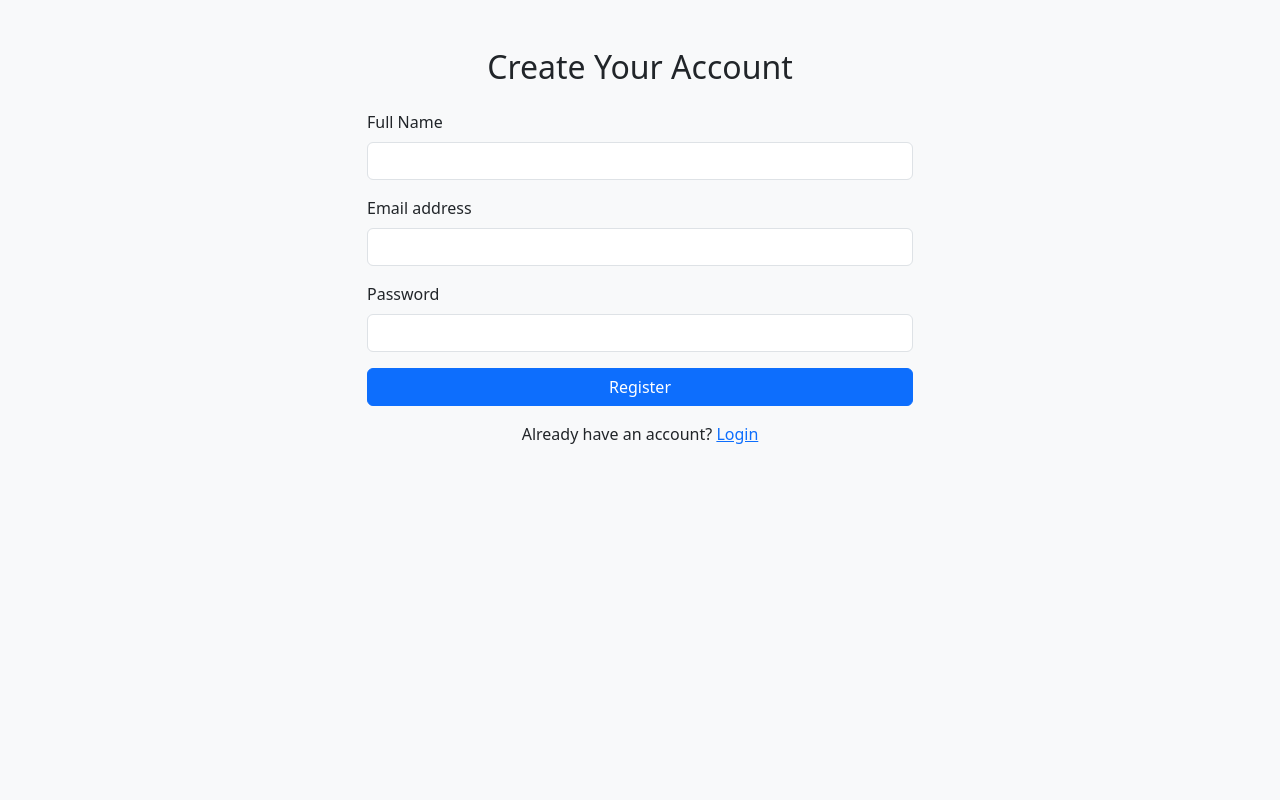
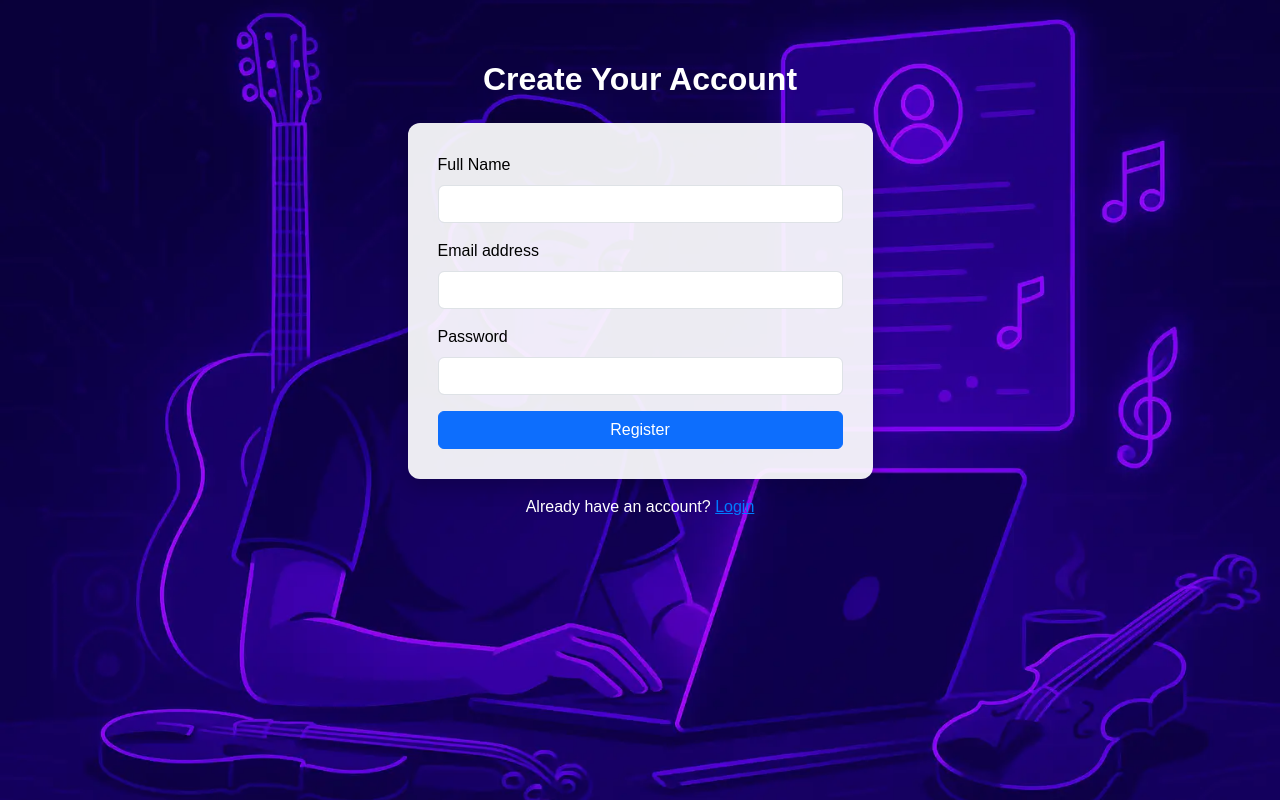
Before and after one commit to Thilini-samanthika/career-guidance-CV-builder, a Flask app: page /register in a window 1280 px wide. Run offline with Flask 3, Linux system fonts and the light colour scheme.

Commit message:
Register සහ Login page UI update කළා

```diff
--- a/app.py
+++ b/app.py
@@ -1,22 +1,109 @@
-from flask import Flask, render_template
+from flask import Flask, render_template, request, redirect, url_for, flash, session
+from werkzeug.security import generate_password_hash, check_password_hash
 
 app = Flask(__name__)
+app.secret_key = 'your_secret_key_here'
 
+# Temporary in-memory storage (you can later connect to MySQL or SQLite)
+users_db = {}
+cv_storage = {}
+
+# ---------------------------------------
 @app.route('/')
 def home():
-    return render_template('login.html')  # open login page as homepage
+    return redirect(url_for('login'))
 
-@app.route('/register')
+# ---------------------------------------
+@app.route('/register', methods=['GET', 'POST'])
 def register():
+    if request.method == 'POST':
+        fullname = request.form['fullname']
+        email = request.form['email']
+        password = request.form['password']
+
+        if email in users_db:
+            flash('Email already registered. Please login.', 'warning')
+            return redirect(url_for('login'))
+
+        users_db[email] = {
+            'fullname': fullname,
+            'email': email,
+            'password': generate_password_hash(password)
+        }
+
+        flash('Registration successful! Please login.', 'success')
+        return redirect(url_for('login'))
+
     return render_template('register.html')
 
+# ---------------------------------------
+@app.route('/login', methods=['GET', 'POST'])
+def login():
+    if request.method == 'POST':
+        email = request.form['email']
+        password = request.form['password']
+
+        user = users_db.get(email)
+        if user and check_password_hash(user['password'], password):
+            session['user_email'] = user['email']
+            session['user_name'] = user['fullname']
+            flash(f'Welcome, {user["fullname"]}!', 'success')
+            return redirect(url_for('dashboard'))
+        else:
+            flash('Invalid email or password.', 'danger')
+            return redirect(url_for('login'))
+
+    return render_template('login.html')
+
+# ---------------------------------------
 @app.route('/dashboard')
 def dashboard():
-    return render_template('dashboard.html')
+    if 'user_email' not in session:
+        flash("Please login to access the dashboard.", "warning")
+        return redirect(url_for('login'))
 
-@app.route('/build_cv')
+    return render_template('dashboard.html', user_name=session['user_name'])
+
+# ---------------------------------------
+@app.route('/build_cv', methods=['GET'])
 def build_cv():
-    return render_template('cvbuilder.html')
+    if 'user_email' not in session:
+        flash("Please login to build your CV.", "warning")
+        return redirect(url_for('login'))
 
+    return render_template('build_cv.html')
+
+# ---------------------------------------
+@app.route('/submit_cv', methods=['POST'])
+def submit_cv():
+    if 'user_email' not in session:
+        flash("Please login first.", "warning")
+        return redirect(url_for('login'))
+
+    # Get form data
+    cv_data = {
+        'fullname': request.form['fullname'],
+        'email': request.form['email'],
+        'phone': request.form.get('phone', ''),
+        'linkedin': request.form.get('linkedin', ''),
+        'education': request.form.get('education', ''),
+        'skills': request.form.get('skills', ''),
+        'template': request.form.get('template', 'modern')
+    }
+
+    # Save CV data in memory
+    cv_storage[session['user_email']] = cv_data
+
+    flash("CV submitted successfully! (PDF generation coming soon)", "success")
+    return redirect(url_for('dashboard'))
+
+# ---------------------------------------
+@app.route('/logout')
+def logout():
+    session.clear()
+    flash("You have been logged out.", "info")
+    return redirect(url_for('login'))
+
+# ---------------------------------------
 if __name__ == '__main__':
     app.run(debug=True)
--- a/templates/register.html
+++ b/templates/register.html
@@ -1,32 +1,97 @@
 <!DOCTYPE html>
 <html lang="en">
 <head>
-  <meta charset="UTF-8">
+  <meta charset="UTF-8" />
+  <meta name="viewport" content="width=device-width, initial-scale=1" />
   <title>Register</title>
-  <link href="https://cdn.jsdelivr.net/npm/bootstrap@5.3.0/dist/css/bootstrap.min.css" rel="stylesheet">
+  <link href="https://cdn.jsdelivr.net/npm/bootstrap@5.3.0/dist/css/bootstrap.min.css" rel="stylesheet" />
+  <style>
+    body {
+      margin: 0;
+      padding: 0;
+      min-height: 100vh;
+      background-image: url("/static/images/bg_image.webp");
+      background-size: cover;
+      background-position: center;
+      background-repeat: no-repeat;
+      background-attachment: fixed;
+      font-family: Arial, sans-serif;
+    }
+
+    form {
+      background-color: rgba(255, 255, 255, 0.92);
+      padding: 30px;
+      border-radius: 12px;
+      box-shadow: 0 8px 20px rgba(0, 0, 0, 0.2);
+      animation: fadeInUp 1.2s ease forwards;
+      opacity: 0;
+      transform: translateY(30px);
+      color: black;
+    }
+
+    @keyframes fadeInUp {
+      to {
+        opacity: 1;
+        transform: translateY(0);
+      }
+    }
+
+    .container {
+      padding-top: 60px;
+      padding-bottom: 60px;
+    }
+
+    h2 {
+      font-weight: 700;
+      margin-bottom: 25px;
+      color:white;
+    }
+
+    /* Label & Input Field Styling */
+    .form-label,
+    .form-control {
+      color: black !important;
+    }
+
+    /* "Already have an account?" text */
+    .login-text {
+      color: white;
+    }
+
+    /* Login link */
+    .login-link {
+      color: #007bff; /* Bootstrap blue */
+      text-decoration: underline;
+    }
+
+    .login-link:hover {
+      color: #0056b3;
+    }
+  </style>
 </head>
-<body class="bg-light">
-  <div class="container mt-5">
-    <div class="row justify-content-center">
-      <div class="col-md-6">
-        <h2 class="text-center mb-4">Create Your Account</h2>
+<body>
+  <div class="container d-flex justify-content-center align-items-center">
+    <div class="col-md-6 col-lg-5">
+      <h2 class="text-center">Create Your Account</h2>
       <form method="POST" action="/register">
         <div class="mb-3">
           <label for="fullname" class="form-label">Full Name</label>
-            <input type="text" class="form-control" name="fullname" required>
+          <input type="text" class="form-control" name="fullname" id="fullname" required />
         </div>
         <div class="mb-3">
           <label for="email" class="form-label">Email address</label>
-            <input type="email" class="form-control" name="email" required>
+          <input type="email" class="form-control" name="email" id="email" required />
         </div>
         <div class="mb-3">
           <label for="password" class="form-label">Password</label>
-            <input type="password" class="form-control" name="password" required>
+          <input type="password" class="form-control" name="password" id="password" required />
         </div>
         <button type="submit" class="btn btn-primary w-100">Register</button>
       </form>
-        <p class="text-center mt-3">Already have an account? <a href="/login">Login</a></p>
-      </div>
+      <p class="text-center mt-3 login-text">
+        Already have an account?
+        <a href="/login" class="login-link">Login</a>
+      </p>
     </div>
   </div>
 </body>
```
Also changed, not shown: templates/login.html (+77 -13 lines), static/images/bg_image.webp (added), static/images/login_bg_image.webp (added). Lines whose indentation alone changed are shown as unchanged.
